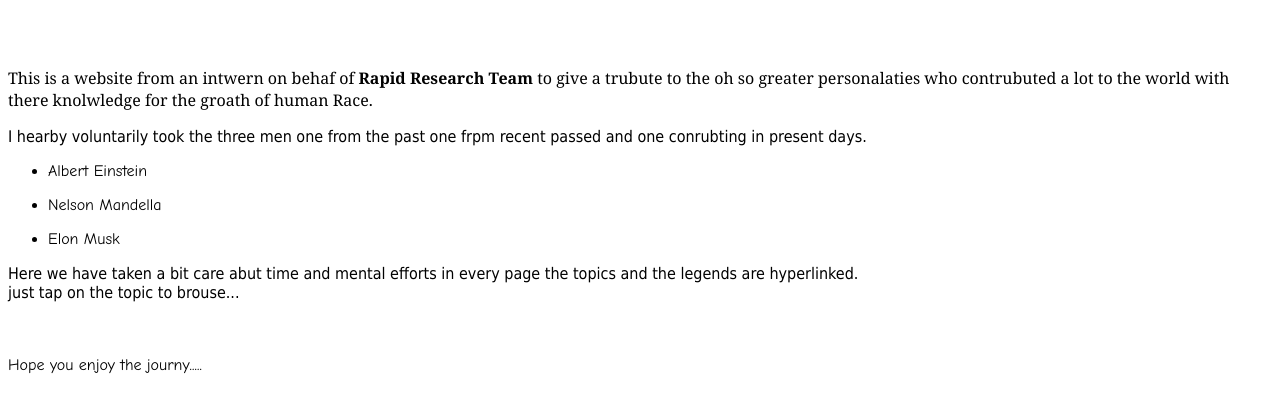
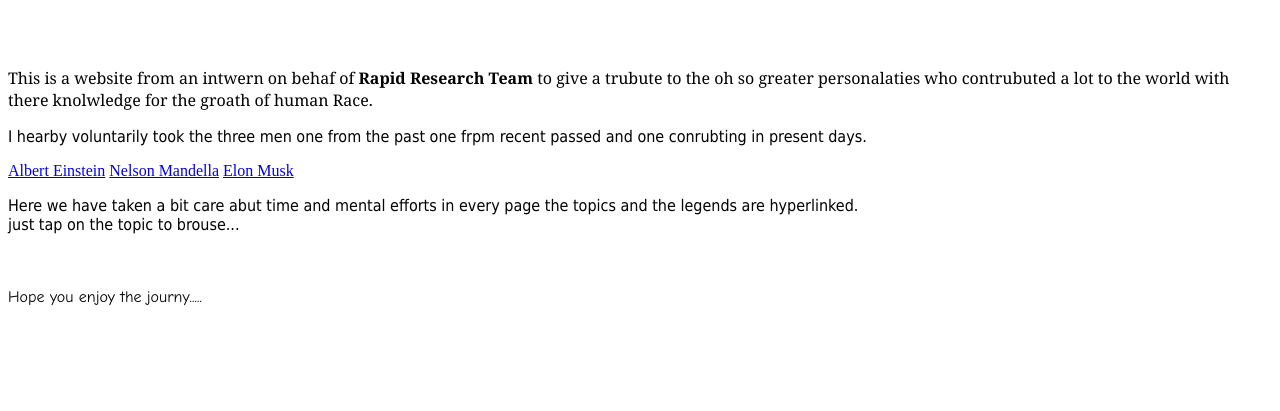
Before and after one commit to learntexpo/xyz, a plain HTML site: page index.html in a window 1280 px wide. Shown: the part 79-490 px from the top of the page. Drawn offline with Linux system fonts and the light colour scheme.

Commit message:
index.html

```diff
--- a/index.html
+++ b/index.html
@@ -14,11 +14,11 @@
         <p style="font-family:'Tahoma'">
             I hearby voluntarily took the three men one from the past one frpm recent passed and one conrubting in present days.
         </p>
-        <ul>
-            <li><p style="font-family:'Comic Sans MS'">Albert Einstein</p></li>
-            <li><p style="font-family:'Comic Sans MS'">Nelson Mandella</p></li>
-            <li><p style="font-family:'Comic Sans MS'">Elon Musk</p></li>
-        </ul>
+
+           <a href="https://github.com/learntexpo/xyz/blob/main/Einstein.html">Albert Einstein</a>
+            <a href="https://github.com/learntexpo/xyz/blob/main/Nelson.html">Nelson Mandella</a>
+            <a href="https://github.com/learntexpo/xyz/blob/main/Nelson.html">Elon Musk</a>
+
         <p style="font-family:'Tahoma'">
             Here we have taken a bit care abut time and mental efforts
             in every page the topics and the legends are hyperlinked.<br>
```
